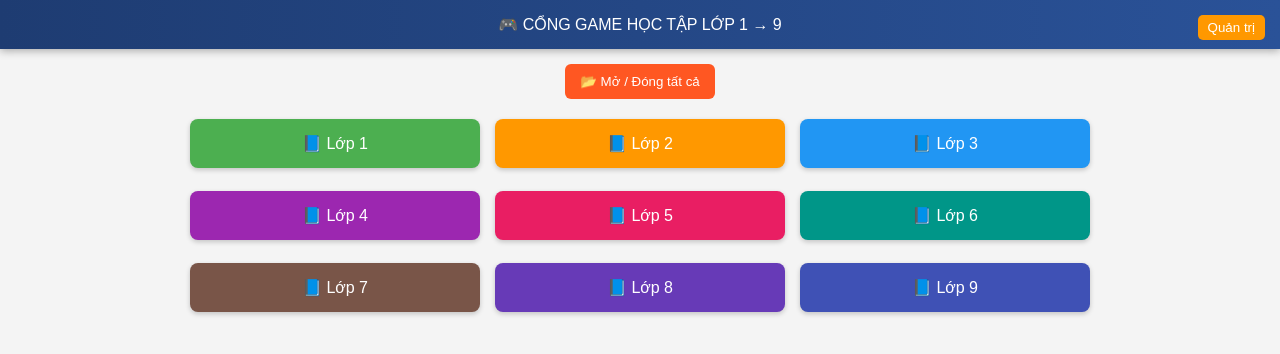
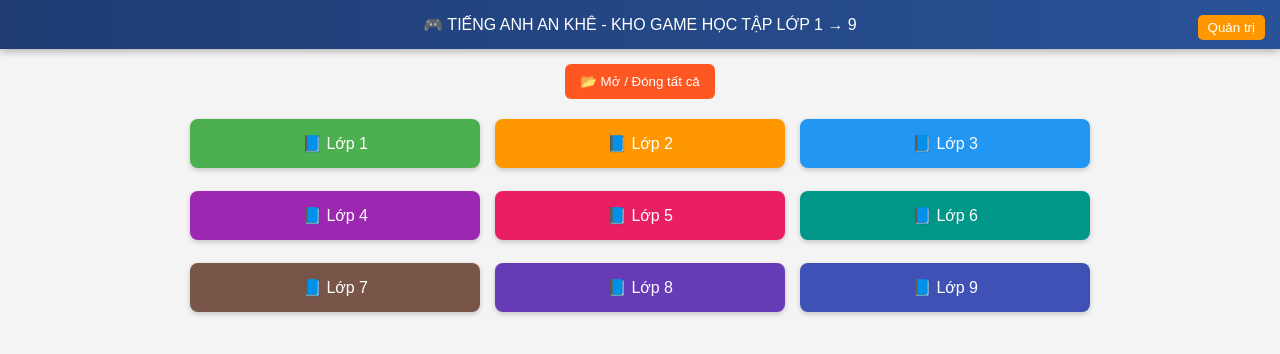
Before and after one commit to Hak2b/games.json, a plain HTML site: page index.html in a window 1280 px wide. Drawn offline with Linux system fonts and the light colour scheme.

Commit message:
Update index.html

```diff
--- a/index.html
+++ b/index.html
@@ -3,7 +3,7 @@
 <head>
 <meta charset="UTF-8">
 <meta name="viewport" content="width=device-width, initial-scale=1.0">
-<title>Cổng Game Học Tập</title>
+<title>Kho Game Học Tập</title>
 <style>
   body { font-family: Arial, sans-serif; background: #f4f4f4; margin: 0; }
   header {
@@ -78,7 +78,7 @@
 <body>
 
 <header>
-  🎮 CỔNG GAME HỌC TẬP LỚP 1 → 9
+  🎮 TIẾNG ANH AN KHÊ - KHO GAME HỌC TẬP LỚP 1 → 9
   <button class="admin-btn" onclick="showAdmin()">Quản trị</button>
 </header>
 
```
